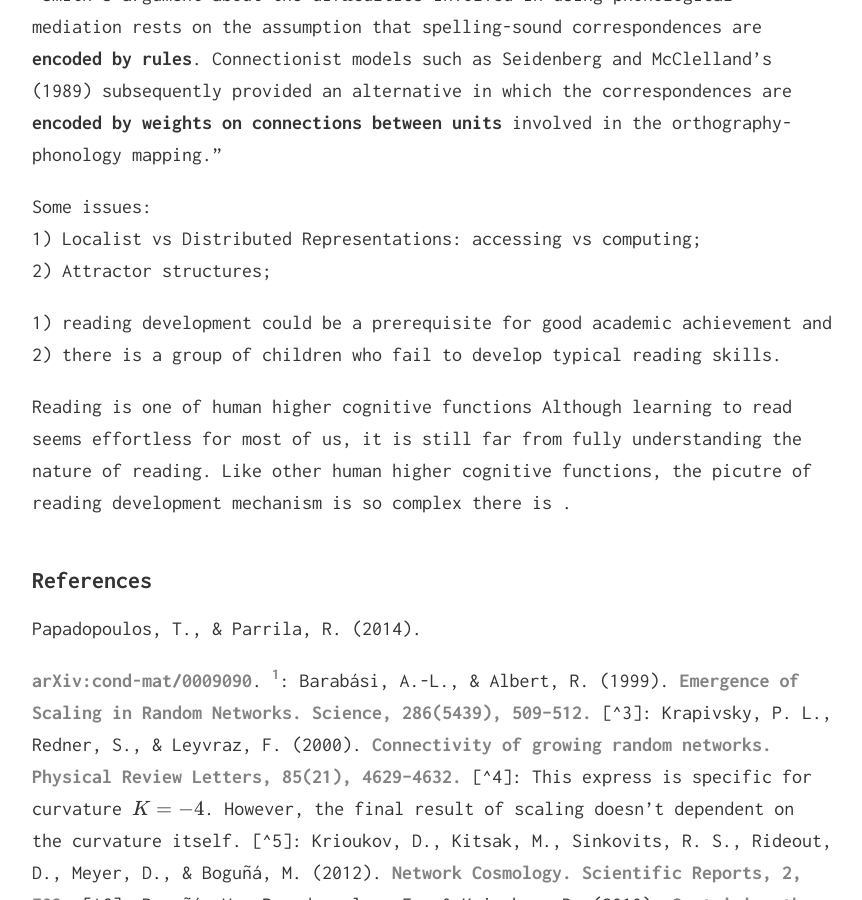
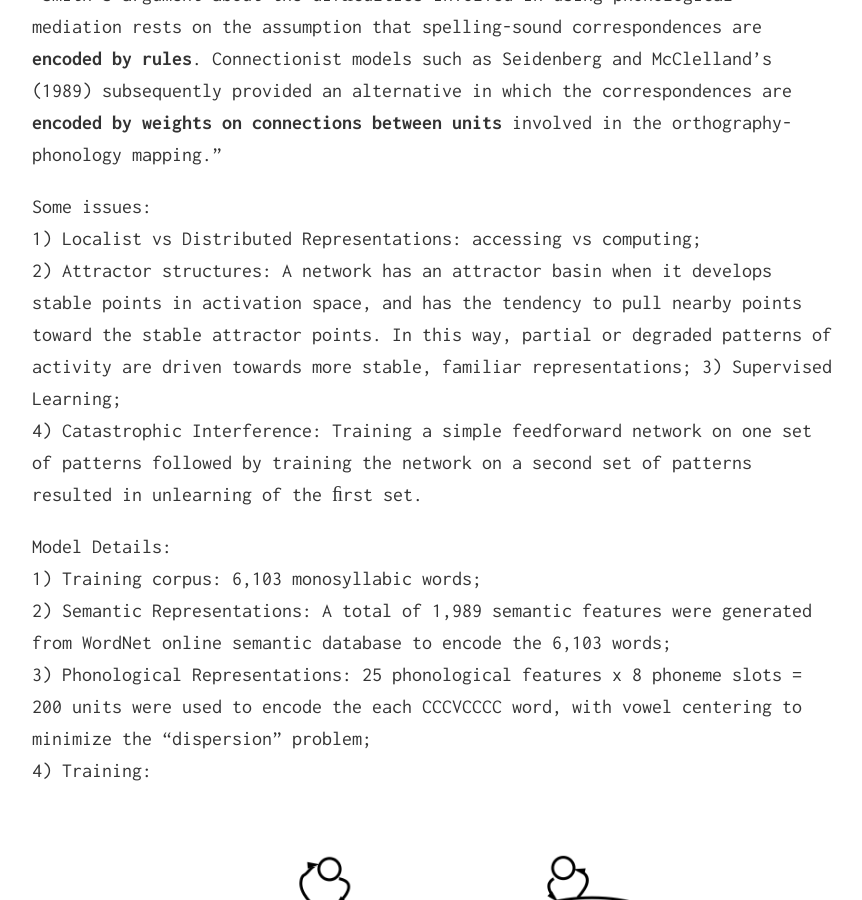
Before and after one commit to reading-club/reading-club.github.io, a Jekyll site: the page built from _5weekplus/week3.md, in a window 1280 px wide and 900 px high, scrolled down 4313 px. Shown: the whole window, without its empty margins (208-1070 px from the left). Built offline with Jekyll 4.4.1, drawn with Linux system fonts in a browser that asks for light colours; nearby versions of some CDN libraries; formulas are drawn with MathJax 3.

Commit message:
Update week3.md

```diff
--- a/_5weekplus/week3.md
+++ b/_5weekplus/week3.md
@@ -66,7 +66,21 @@ Now look at this connectionist model:
 
 Some issues:
   1) Localist vs Distributed Representations: accessing vs computing;
-  2) Attractor structures;
+  2) Attractor structures: A network has an attractor basin when it develops stable points in activation space, and has the tendency to pull nearby points toward the stable attractor points. In this way, partial or degraded patterns of activity are driven towards more stable, familiar representations;
+  3) Supervised Learning;
+  4) Catastrophic Interference: Training a simple feedforward network on one set of patterns followed by training the network on a second set of patterns resulted in unlearning of the ﬁrst set.
+
+
+Model Details:
+  1) Training corpus: 6,103 monosyllabic words;
+  2) Semantic Representations: A total of 1,989 semantic features were generated from WordNet online semantic database to encode the 6,103 words;
+  3) Phonological Representations: 25 phonological features x 8 phoneme slots = 200 units were used to encode the each CCCVCCCC word, with vowel centering to minimize the “dispersion” problem;
+  4) Training:
+
+
+<figure markdown="1">
+![]({{ site.baseurl }}/assets/posts/Computing-the-Meanings-of-Words-in-Reading/PHONOLOGY_SEMANTICS_TASKS.png)
+</figure>
 
 
 1) reading development could be a prerequisite for good academic achievement and 2) there is a group of children who fail to develop typical reading skills.
```
